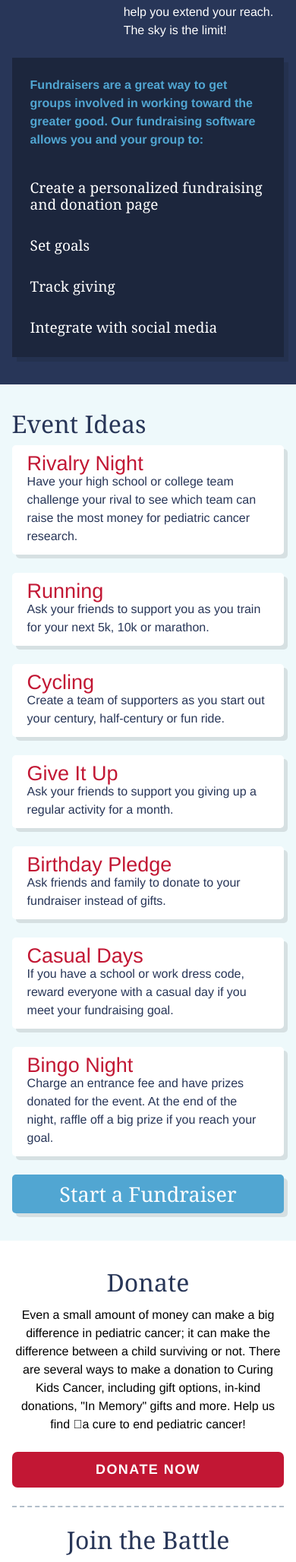
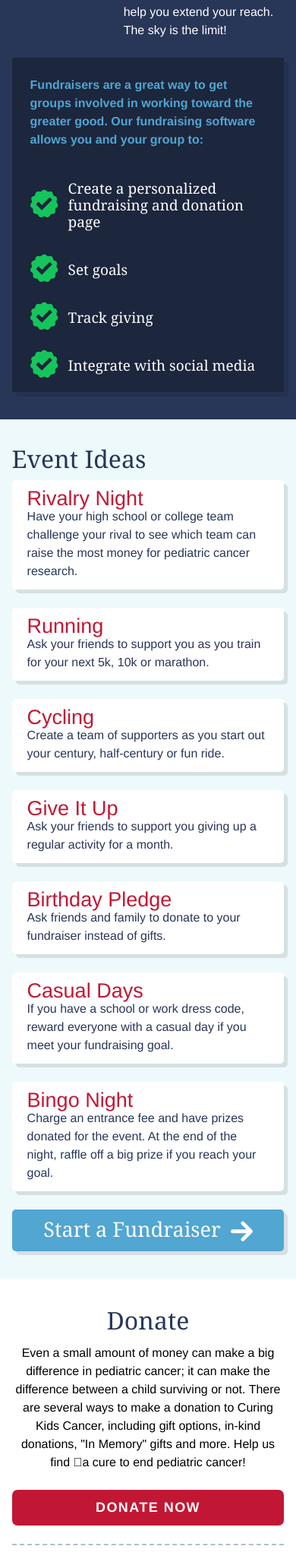
Before and after one commit to 4agoodcause/ckc, a PHP site: page /get-involved.php in a window 390 px wide. Shown: the part 804-2860 px from the top of the page at 76% size. Run offline with PHP 8.4, Linux system fonts and the light colour scheme; some libraries are stand-ins or nearby versions.

Commit message:
Primary bp  / Header/Nav RWD Tablet

```diff
--- a/assets/css/application.css
+++ b/assets/css/application.css
@@ -194,35 +194,41 @@ em {
   list-style: decimal;
 }
 
-/* $sprite: image-url("sprite.svg"); */
 .image-border {
   border: 8px solid #fff;
   box-shadow: 8px 8px 0 rgba(40, 54, 88, 0.1);
 }
 
-/*
 [class*="icon-"] {
   display: inline-block;
-  background: $sprite no-repeat 0 0;
-}
-
-.icon-twitter {
-  width: 26px;
-  height: 21px;
-  background-position: 0 -350px;
-}
-
-.icon-facebook {
-  width: 13px;
-  height: 22px;
-  background-position: 0 -374px;
-}
-*/
-/*
-@mixin wave-border-top() {
-    background: image-url("wave-top.png") repeat-x left top;
-}
-*/
+  background: url('/assets/images/sprite.png?1401917222') no-repeat;
+  background: url('/assets/images/sprite.svg?1401917181') no-repeat;
+}
+
+[class*="icon-social-"] {
+  width: 49px;
+  height: 49px;
+  background-position: 0 -67px;
+}
+
+.icon-social-facebook {
+  background-position: -60px -67px;
+}
+
+.icon-social-youtube {
+  background-position: -118px -67px;
+}
+
+.icon-social-flickr {
+  background-position: -177px -67px;
+}
+
+.icon-arrow {
+  width: 29px;
+  height: 28px;
+  background-position: 0 -38px;
+}
+
 /* 36px*/
 .grid {
   *zoom: 1;
@@ -995,34 +1001,50 @@ button.btn {
   padding-left: 3%;
 }
 
-.start-fundraiser .sidebar-right {
+.sidebar-start-fundraiser {
   padding: 24px;
   background: #1c263d;
   box-shadow: 6px 6px 0 rgba(0, 0, 0, 0.1);
 }
-@media (min-width: 700px) {
-  .start-fundraiser .sidebar-right {
+@media (min-width: 900px) {
+  .sidebar-start-fundraiser {
     position: absolute;
     top: 0;
     right: 0;
     width: 400px;
-    padding: 48px 36px 36px;
-  }
-}
-.start-fundraiser .sidebar-right p {
+    padding: 48px 28px 36px;
+  }
+}
+.sidebar-start-fundraiser p {
   margin-bottom: 36px;
   color: #51a6d2;
   font-size: 16px;
   font-weight: 600;
 }
-.start-fundraiser .sidebar-right li {
-  margin-bottom: 24px;
-  padding: 4px 0;
+
+.sidebar-start-fundraiser li {
+  position: relative;
+  margin-bottom: 36px;
+  padding: 5px 0 0 50px;
   color: #fff;
   font: 400 19px/22px "chunk", Georgia, serif;
 }
-.start-fundraiser .sidebar-right li:last-of-type {
+.sidebar-start-fundraiser li:last-of-type {
   margin-bottom: 0;
+}
+.sidebar-start-fundraiser li:after {
+  position: absolute;
+  top: 50%;
+  -webkit-transform: translateY(-50%);
+  -ms-transform: translateY(-50%);
+  transform: translateY(-50%);
+  content: "";
+  display: block;
+  left: 0;
+  width: 37px;
+  height: 37px;
+  background: url('/assets/images/sprite.png?1401917222') no-repeat;
+  background: url('/assets/images/sprite.svg?1401917181') no-repeat;
 }
 
 .event-ideas {
@@ -1052,6 +1079,7 @@ button.btn {
 }
 
 .btn-start-fundraiser {
+  position: relative;
   display: block;
   padding: 12px 20px;
   background: #51a6d2;
@@ -1072,8 +1106,32 @@ button.btn {
   color: #fff;
   background: #283658;
 }
-
-@media (min-width: 700px) {
+@media (min-width: 900px) {
+  .btn-start-fundraiser .btn-label {
+    position: absolute;
+    top: 50%;
+    -webkit-transform: translateY(-50%);
+    -ms-transform: translateY(-50%);
+    transform: translateY(-50%);
+    left: 20px;
+  }
+}
+.btn-start-fundraiser .icon-arrow {
+  margin-left: 6px;
+  vertical-align: -7px;
+}
+@media (min-width: 900px) {
+  .btn-start-fundraiser .icon-arrow {
+    position: absolute;
+    top: 50%;
+    -webkit-transform: translateY(-50%);
+    -ms-transform: translateY(-50%);
+    transform: translateY(-50%);
+    right: -43px;
+  }
+}
+
+@media (min-width: 900px) {
   .donate-info-grid.info-grid [class*="col-"] {
     padding: 48px 3%;
   }
--- a/assets/sass/global/_buttons.scss
+++ b/assets/sass/global/_buttons.scss
@@ -23,7 +23,7 @@ a {
     color: #fff;
   }
 
-  @include bp-min-width($medium) {
+  @include bp-min-width($large) {
     display: inline-block;
   }
 
@@ -55,7 +55,7 @@ a {
 .link-cta {
   font: $reg 21px/1em $slab;
 
-  @include bp-min-width($medium) {
+  @include bp-min-width($large) {
     font-size: 30px;
   }
 }
--- a/assets/sass/global/_forms.scss
+++ b/assets/sass/global/_forms.scss
@@ -48,7 +48,7 @@ select {
   border-radius: 5px;
   font: $reg 1em/1em $sans;
 
-  @include bp-min-width($medium) {
+  @include bp-min-width($large) {
     max-width: 380px;
   }
 }
@@ -64,7 +64,7 @@ textarea {
   height: $base*4;
   resize: none;
 
-  @include bp-min-width($medium) {
+  @include bp-min-width($large) {
     height: $base*6;
     max-width: 540px;
   }
@@ -76,7 +76,7 @@ textarea {
 .form-select {
   position: relative;
 
-  @include bp-min-width($medium) {
+  @include bp-min-width($large) {
     display: inline-block;
     width: 100%;
     max-width: 380px;
@@ -177,7 +177,7 @@ button {
   font: $reg 1em/1.5em $sans;
   cursor: pointer;
 
-  @include bp-max-width($small) {
+  @include bp-max-width($large) {
     width: 100%;
   }
 
--- a/assets/sass/global/_grid.scss
+++ b/assets/sass/global/_grid.scss
@@ -56,7 +56,7 @@ $pad: 18px;
 }
 
 .col-1-3 {
-  @include bp-min-width($medium) {
+  @include bp-min-width($large) {
     width: 33.33%;
   }
 }
--- a/assets/sass/global/_icons.scss
+++ b/assets/sass/global/_icons.scss
@@ -1,19 +1,30 @@
 
-/*
 [class*="icon-"] {
   display: inline-block;
-  background: $sprite no-repeat 0 0;
+  background: $sprite-png no-repeat;
+  background: $sprite no-repeat;
 }
 
-.icon-twitter {
-  width: 26px;
-  height: 21px;
-  background-position: 0 -350px;
+[class*="icon-social-"] {
+  width: 49px;
+  height: 49px;
+  background-position: 0 -67px;
 }
 
-.icon-facebook {
-  width: 13px;
-  height: 22px;
-  background-position: 0 -374px;
+.icon-social-facebook {
+  background-position: -60px -67px;
 }
-*/
+
+.icon-social-youtube {
+  background-position: -118px -67px;
+}
+
+.icon-social-flickr {
+  background-position: -177px -67px;
+}
+
+.icon-arrow {
+  width: 29px;
+  height: 28px;
+  background-position: 0 -38px;
+}
--- a/assets/sass/global/_images.scss
+++ b/assets/sass/global/_images.scss
@@ -1,6 +1,6 @@
 
-/* $sprite: image-url("sprite.svg"); */
-
+$sprite: image-url("sprite.svg");
+$sprite-png: image-url("sprite.png");
 
 .image-border {
   border: 8px solid #fff;
--- a/assets/sass/global/_mixins.scss
+++ b/assets/sass/global/_mixins.scss
@@ -9,6 +9,23 @@
   *zoom:1;
 }
 
+@mixin vertical-center {
+  position: absolute;
+  top: 50%;
+  -webkit-transform: translateY(-50%);
+  -ms-transform: translateY(-50%);
+  transform: translateY(-50%);
+}
+
+@mixin absolute-center {
+  position: absolute;
+  top: 50%;
+  left: 50%;
+  -moz-transform: translate(-50%, -50%);
+  -webkit-transform: translate(-50%, -50%);
+  transform: translate(-50%, -50%);
+}
+
 @mixin border-bottom-dash() {
   border-bottom: 2px dashed $grey;
 }
@@ -16,9 +33,3 @@
 @mixin border-right-dash() {
   border-right: 2px dashed $grey;
 }
-
-/*
-@mixin wave-border-top() {
-    background: image-url("wave-top.png") repeat-x left top;
-}
-*/
--- a/assets/sass/modules/_info-grid.scss
+++ b/assets/sass/modules/_info-grid.scss
@@ -5,7 +5,7 @@
   .wrapper {
     padding-bottom: $base;
 
-    @include bp-min-width($medium) {
+    @include bp-min-width($large) {
       padding: 0;
     }
   }
@@ -14,7 +14,7 @@
     @include border-bottom-dash;
     padding-bottom: $base;
 
-    @include bp-min-width($medium) {
+    @include bp-min-width($large) {
       @include border-right-dash;
       min-height: 340px;
       margin-bottom: 0;
--- a/assets/sass/pages/_get-involved.scss
+++ b/assets/sass/pages/_get-involved.scss
@@ -12,14 +12,14 @@
   width: 100%;
   margin-bottom: $base;
 
-  @include bp-min-width($medium) {
+  @include bp-min-width($large) {
     padding-right: 440px;
   }
 
   .title-sub-section {
     margin-bottom: $base;
 
-    @include bp-min-width($medium) {
+    @include bp-min-width($large) {
       margin-bottom: $base*2;
     }
   }
@@ -41,17 +41,17 @@
 }
 
 
-.start-fundraiser .sidebar-right {
+.sidebar-start-fundraiser {
   padding: $base;
   background: $dk-navy;
   box-shadow: 6px 6px 0 rgba(#000, 0.1);
 
-  @include bp-min-width($medium) {
+  @include bp-min-width($large) {
     position: absolute;
     top: 0;
     right: 0;
     width: 400px;
-    padding: $base*2 $base*1.5 $base*1.5;
+    padding: $base*2 28px $base*1.5;
   }
 
   p {
@@ -60,19 +60,30 @@
     font-size: 16px;
     font-weight: $semi;
   }
+}
 
-  li {
-    margin-bottom: $base;
-    padding: 4px 0;
-    color: #fff;
-    font: $reg 19px/22px $slab;
+.sidebar-start-fundraiser li {
+  position: relative;
+  margin-bottom: $base*1.5;
+  padding: 5px 0 0 50px;
+  color: #fff;
+  font: $reg 19px/22px $slab;
 
-    &:last-of-type {
-      margin-bottom: 0;
-    }
+  &:last-of-type {
+    margin-bottom: 0;
+  }
+
+  &:after {
+    @include vertical-center;
+    content: "";
+    display: block;
+    left: 0;
+    width: 37px;
+    height: 37px;
+    background: $sprite-png no-repeat;
+    background: $sprite no-repeat;
   }
 }
-
 
 .event-ideas {
   background: $lt-blue;
@@ -83,13 +94,19 @@
     clear: left;
   }
 
+  [class*="col-"]:last-child {
+    @include bp-min-max-width($large, 1200px) {
+      width: 66.66%;
+    }
+  }
+
   .wrap {
     padding: 12px 20px;
     background: #fff;
     border-radius: 5px;
     box-shadow: 5px 5px rgba(#000, 0.1);
 
-    @include bp-min-width($medium) {
+    @include bp-min-width($large) {
       min-height: 160px;
     }
   }
@@ -105,6 +122,7 @@
 }
 
 .btn-start-fundraiser {
+  position: relative;
   display: block;
   padding: 12px 20px;
   background: $blue;
@@ -114,8 +132,13 @@
   font: 400 27px/1em $slab;
   text-align: center;
 
-  @include bp-min-width($medium) {
+  @include bp-min-max-width($large, 1200px) {
+    font-size: 27px;
+  }
+
+  @include bp-min-width($large) {
     min-height: 160px;
+    border-right: 56px solid $navy;
     font-size: 50px;
     text-align: left;
   }
@@ -124,13 +147,30 @@
     color: #fff;
     background: $navy;
   }
+
+  .btn-label {
+    @include bp-min-width($large) {
+      @include vertical-center;
+      left: 20px;
+    }
+  }
+
+  .icon-arrow {
+    margin-left: 6px;
+    vertical-align: -7px;
+
+    @include bp-min-width($large) {
+      @include vertical-center;
+      right: -43px;
+    }
+   }
+
 }
 
 
 .donate-info-grid {
   &.info-grid [class*="col-"] {
-
-    @include bp-min-width($medium) {
+    @include bp-min-width($large) {
       padding: $base*2 3%;
     }
   }
@@ -142,7 +182,7 @@
       margin-bottom: 0;
     }
 
-    @include bp-min-width($medium) {
+    @include bp-min-width($large) {
       margin-bottom: $base;
     }
   }
@@ -169,7 +209,7 @@
   }
 
   .btn {
-    @include bp-min-width($medium) {
+    @include bp-min-width($large) {
       float: right;
     }
   }
@@ -181,7 +221,7 @@
     font-size: 14px;
     text-decoration: underline;
 
-    @include bp-min-width($medium) {
+    @include bp-min-width($large) {
       float: left;
     }
 
--- a/assets/sass/sections/_footer-social.scss
+++ b/assets/sass/sections/_footer-social.scss
@@ -10,7 +10,7 @@
     border-bottom: none;
   }
 
-  @include bp-min-width($medium) {
+  @include bp-min-width($large) {
     margin-bottom: 0;
     padding-bottom: 0;
     border-bottom: none;
@@ -49,11 +49,10 @@
 
 
 .footer-social .follow-us {
+  @include cf;
 
   li {
-    @include bp-min-width($medium) {
-      float: left;
-      margin-right: 1em;
-    }
+    float: left;
+    margin-right: 12px;
   }
 }
--- a/assets/sass/sections/_header.scss
+++ b/assets/sass/sections/_header.scss
@@ -3,8 +3,11 @@
   background: #fff;
 
   .wrapper {
-    width: 100%;
     padding: 0.5em 0 0;
+
+    @include bp-max-width($medium) {
+      width: 100%;
+    }
 
     @include bp-min-width($medium) {
       position: relative;
@@ -28,7 +31,11 @@
     max-width: 220px;
 
     @include bp-min-width($medium) {
-      max-width: none;
+      max-width: 240px;
+    }
+
+    @include bp-min-width(1200px) {
+      max-width: 100%;
     }
   }
 }
--- a/assets/sass/sections/_nav.scss
+++ b/assets/sass/sections/_nav.scss
@@ -2,9 +2,6 @@
 .main-nav {
   position: relative;
   background: $navy;
-
-  @include bp-min-width($medium) {
-  }
 
   .wrapper {
     padding: 0;
@@ -16,10 +13,11 @@
   clear: both;
   width: 100%;
 
-  @include bp-min-width($medium) {
+  @include bp-min-width($large) {
     display: inline;
     float: right;
     width: auto;
+    margin-right: -16px;
     background: none;
   }
 
@@ -35,13 +33,17 @@
 
   &:first-of-type {
     border-top: 1px solid $blue;
+
+    @include bp-min-width($large) {
+      border-top: none;
+    }
   }
 
   &:last-of-type {
     border-bottom: none;
   }
 
-  @include bp-min-width($medium) {
+  @include bp-min-width($large) {
     float: left;
     border-bottom: none;
   }
@@ -49,7 +51,7 @@
 
 .main-nav li a {
   display: block;
-  padding: 0.5em 1em;
+  padding: 8px 16px;
   color: #fff;
   font-family: $slab;
 
@@ -58,7 +60,7 @@
     background: $navy;
   }
 
-  @include bp-min-width($medium) {
+  @include bp-min-width($large) {
     display: inline-block;
     padding: 1em;
     font-size: 19px;
@@ -84,7 +86,7 @@
     color: $blue;
   }
 
-  @include bp-min-width($medium) {
+  @include bp-min-width($large) {
     display: none;
   }
 }
--- a/get-involved.php
+++ b/get-involved.php
@@ -22,7 +22,7 @@
           </div>
         </div>
 
-        <aside class="sidebar-right">
+        <aside class="sidebar-start-fundraiser">
           <p>Fundraisers are a great way to get groups involved in working toward the greater good. Our fundraising software allows you and your group to:</p>
           <ul>
             <li>Create a personalized fundraising and donation page</li>
@@ -92,7 +92,10 @@
         </div>
 
         <div class="col-1-3">
-          <a href="" class="btn-start-fundraiser">Start a Fundraiser</a>
+          <a href="" class="btn-start-fundraiser">
+            <span class="btn-label">Start a Fundraiser</span>
+            <span class="icon-arrow"></span>
+          </a>
         </div>
 
       </div>
--- a/views/footer.php
+++ b/views/footer.php
@@ -1,11 +1,13 @@
   <section class="footer-social">
     <div class="wrapper">
 
-      <div class="col-1-4 follow-us">
+      <div class="col-1-3 follow-us">
         <h3 class="title-block">Connect with Us</h3>
         <ul class="social-icons">
-          <li><a href="" class="icon-facebook-circle">Facebook</a></li>
-          <li><a href="" class="icon-twitter-circle">Twitter</a></li>
+          <li><a href="" class="icon-social-twitter"></a></li>
+          <li><a href="" class="icon-social-facebook"></a></li>
+          <li><a href="" class="icon-social-youtube"></a></li>
+          <li><a href="" class="icon-social-flickr"></a></li>
         </ul>
       </div>
 
@@ -21,7 +23,7 @@
         </article>
       </div>
 
-      <div class="col-5-12">
+      <div class="col-1-3">
         <h3 class="title-block">Join the Battle</h3>
         <p>Join our campaign to cure pediatric cancer. Learn 5 things you can do today to help.</p>
         <p><a href="" class="btn trans-border">Join the Battle</a></p>
```
Also changed, not shown: other parts of assets/css/application.css (+64 -30 lines), assets/images/sprite.png (added), assets/images/sprite.svg (added).
